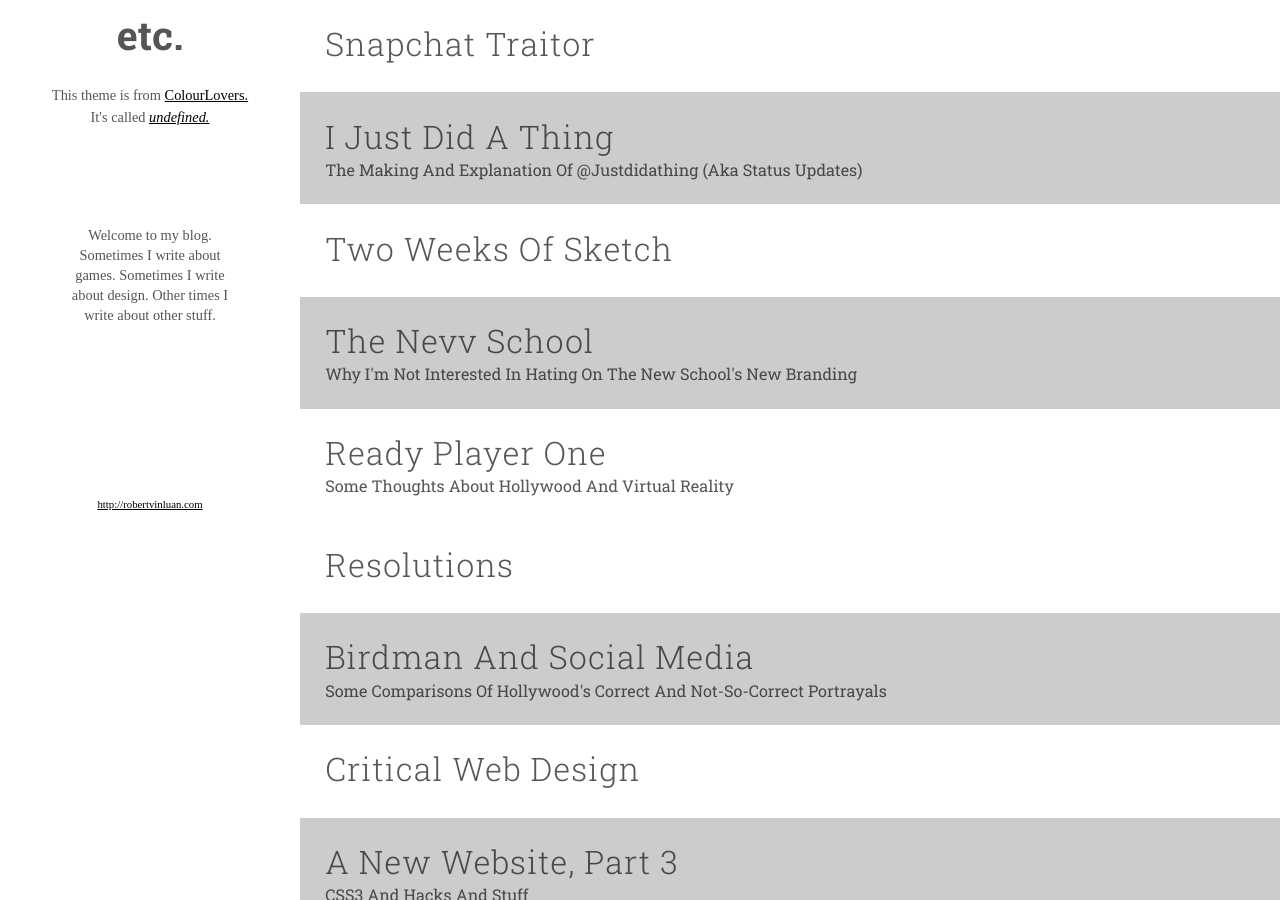
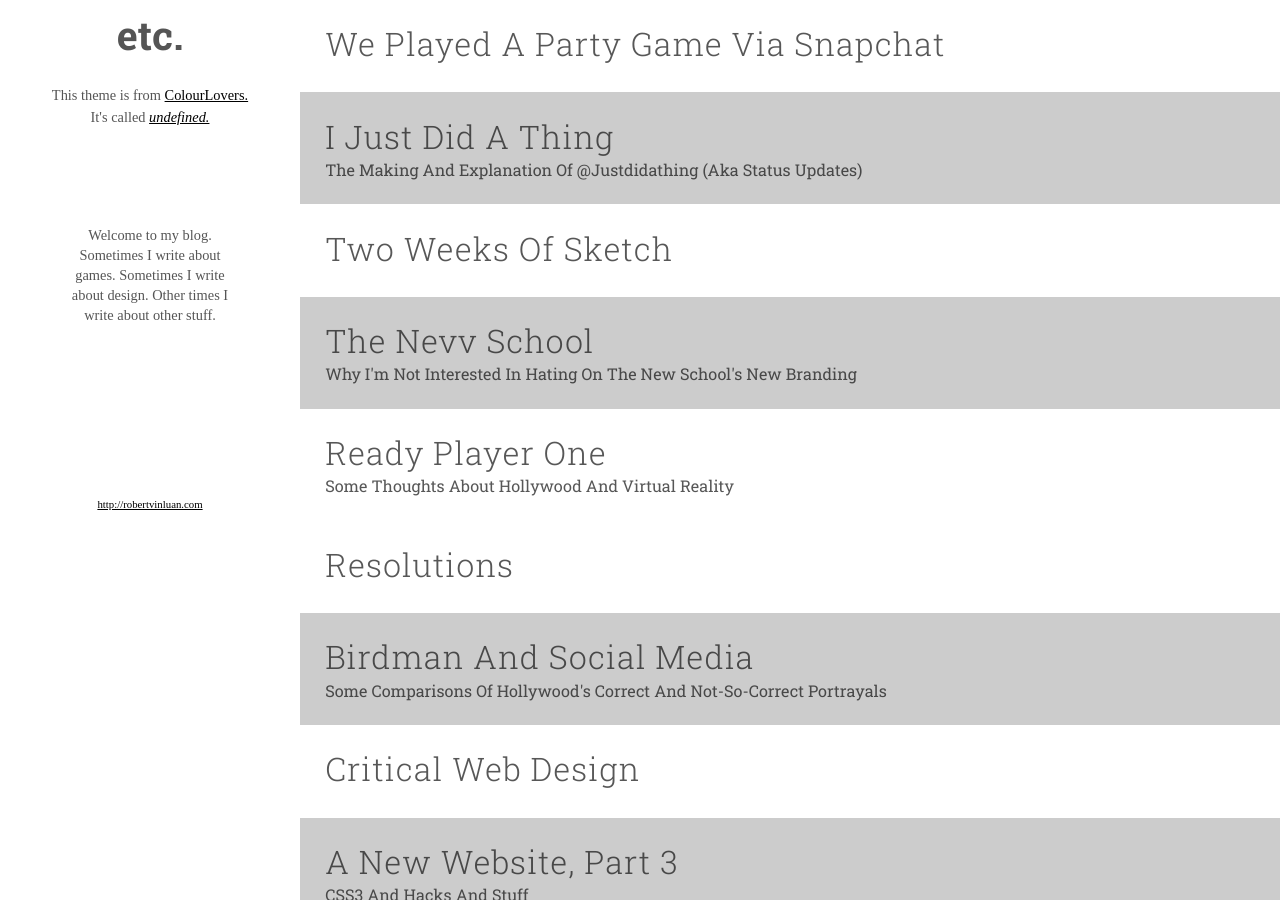
Before and after one commit to rvinluan/rvinluan.github.io, a Jekyll site: the page built from index.html, in a window 1280 px wide and 900 px high. Built offline with Jekyll 4.4.1, drawn with Linux system fonts in a browser that asks for light colours; nearby versions of some CDN libraries; some web fonts are replaced.

Commit message:
Update 2015-07-06-snapchat-traitor.md

```diff
--- a/_posts/2015-07-06-snapchat-traitor.md
+++ b/_posts/2015-07-06-snapchat-traitor.md
@@ -1,9 +1,8 @@
 ---
 published: true
+layout: post
+title: We Played A Party Game Via Snapchat
 ---
-
-
-
 
 ###The Situation
 
```
